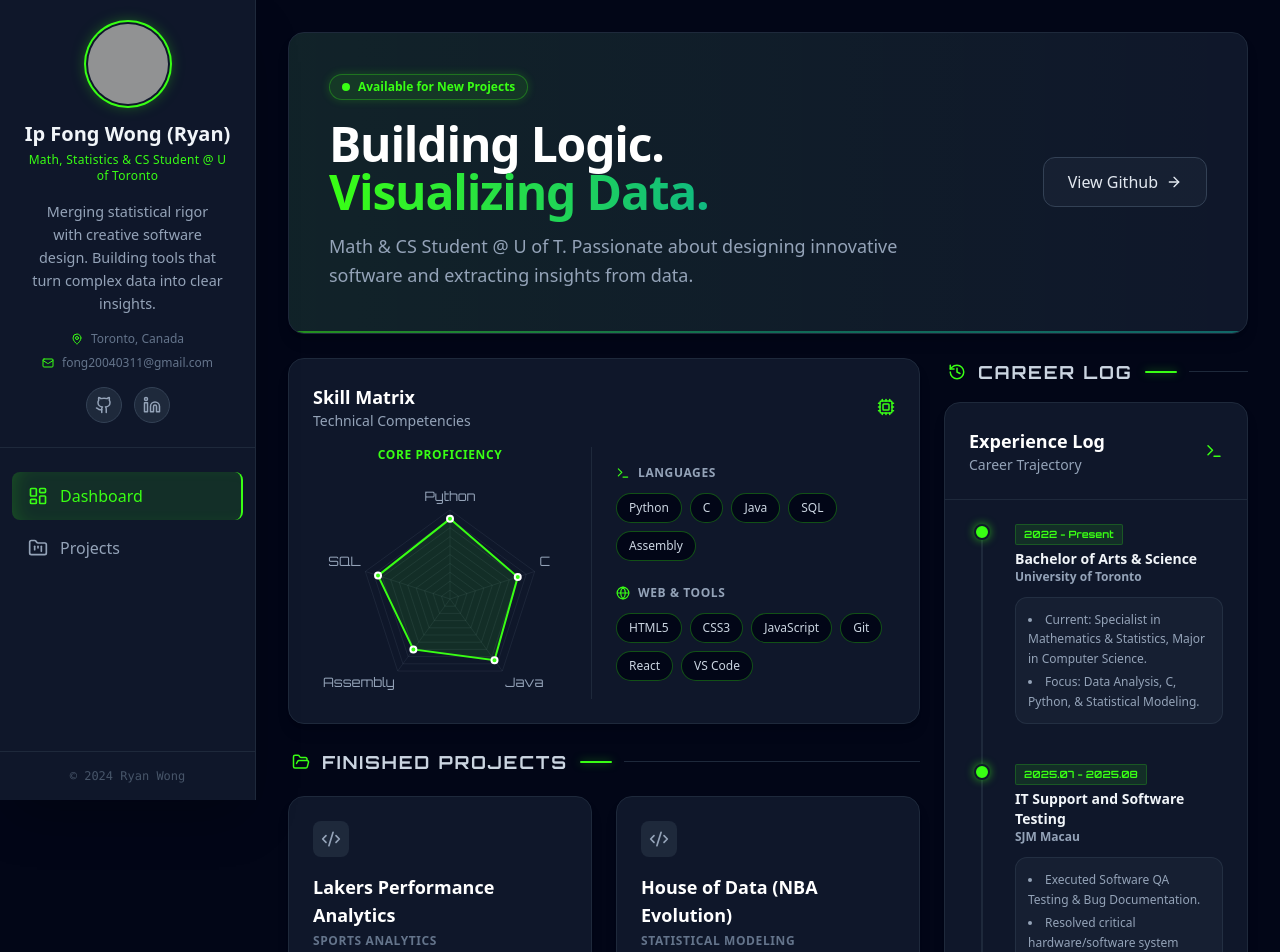
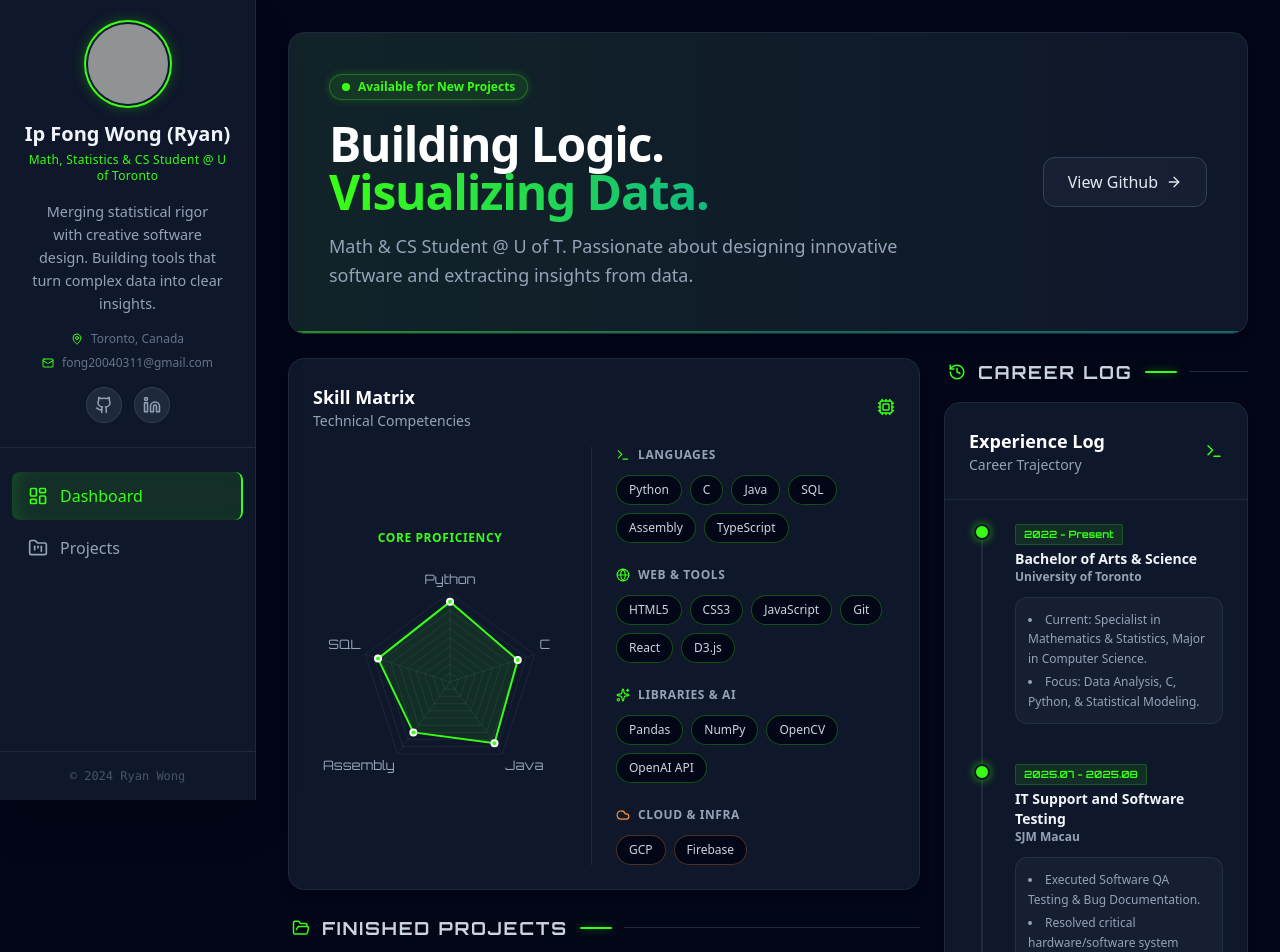
Before and after one commit to RyannWongg/about-me, a React (Vite) app: page / in a window 1280 px wide. Shown: the top 952 px of the page. Built offline with nearby package versions, Linux system fonts and the light colour scheme; grey boxes are pictures that could not be loaded.

Commit message:
skills update

```diff
--- a/components/SkillsChart.tsx
+++ b/components/SkillsChart.tsx
@@ -10,7 +10,7 @@ import {
   ChartOptions
 } from 'chart.js';
 import { Radar } from 'react-chartjs-2';
-import { Cpu, Terminal, Globe } from 'lucide-react';
+import { Cpu, Terminal, Globe, Sparkles, Cloud } from 'lucide-react';
 
 ChartJS.register(
   RadialLinearScale,
@@ -68,8 +68,10 @@ const radarOptions: ChartOptions<'radar'> = {
 };
 
 export const SkillsChart: React.FC = () => {
-  const languages = ['Python', 'C', 'Java', 'SQL', 'Assembly'];
-  const webTools = ['HTML5', 'CSS3', 'JavaScript', 'Git', 'React', 'VS Code'];
+  const languages = ['Python', 'C', 'Java', 'SQL', 'Assembly', 'TypeScript'];
+  const webTools = ['HTML5', 'CSS3', 'JavaScript', 'Git', 'React', 'D3.js'];
+  const librariesAI = ['Pandas', 'NumPy', 'OpenCV', 'OpenAI API'];
+  const cloudInfra = ['GCP', 'Firebase'];
 
   return (
     <div className="col-span-1 md:col-span-2 bg-slate-900 rounded-2xl shadow-lg border border-slate-800 p-6 flex flex-col relative overflow-hidden h-full">
@@ -123,6 +125,34 @@ export const SkillsChart: React.FC = () => {
                 </div>
             </div>
 
+            {/* Libraries & AI Group */}
+            <div>
+                <h4 className="text-xs font-bold text-slate-400 uppercase tracking-wider mb-3 flex items-center gap-2">
+                   <Sparkles size={14} className="text-[#39ff14]" /> Libraries & AI
+                </h4>
+                <div className="flex flex-wrap gap-2">
+                    {librariesAI.map(skill => (
+                        <span key={skill} className="px-3 py-1.5 rounded-full bg-slate-950 border border-[#39ff14]/30 text-slate-300 text-xs font-medium hover:bg-[#39ff14]/10 hover:text-[#39ff14] hover:border-[#39ff14] hover:shadow-[0_0_15px_rgba(57,255,20,0.4)] transition-all cursor-default select-none transform hover:-translate-y-0.5">
+                           {skill}
+                        </span>
+                    ))}
+                </div>
+            </div>
+
+            {/* Cloud & Infrastructure Group */}
+            <div>
+                <h4 className="text-xs font-bold text-slate-400 uppercase tracking-wider mb-3 flex items-center gap-2">
+                   <Cloud size={14} className="text-orange-400" /> Cloud & Infra
+                </h4>
+                <div className="flex flex-wrap gap-2">
+                    {cloudInfra.map(skill => (
+                        <span key={skill} className="px-3 py-1.5 rounded-full bg-slate-950 border border-orange-400/30 text-slate-300 text-xs font-medium hover:bg-orange-400/10 hover:text-orange-400 hover:border-orange-400 hover:shadow-[0_0_15px_rgba(251,146,60,0.4)] transition-all cursor-default select-none transform hover:-translate-y-0.5">
+                           {skill}
+                        </span>
+                    ))}
+                </div>
+            </div>
+
         </div>
       </div>
     </div>
```
